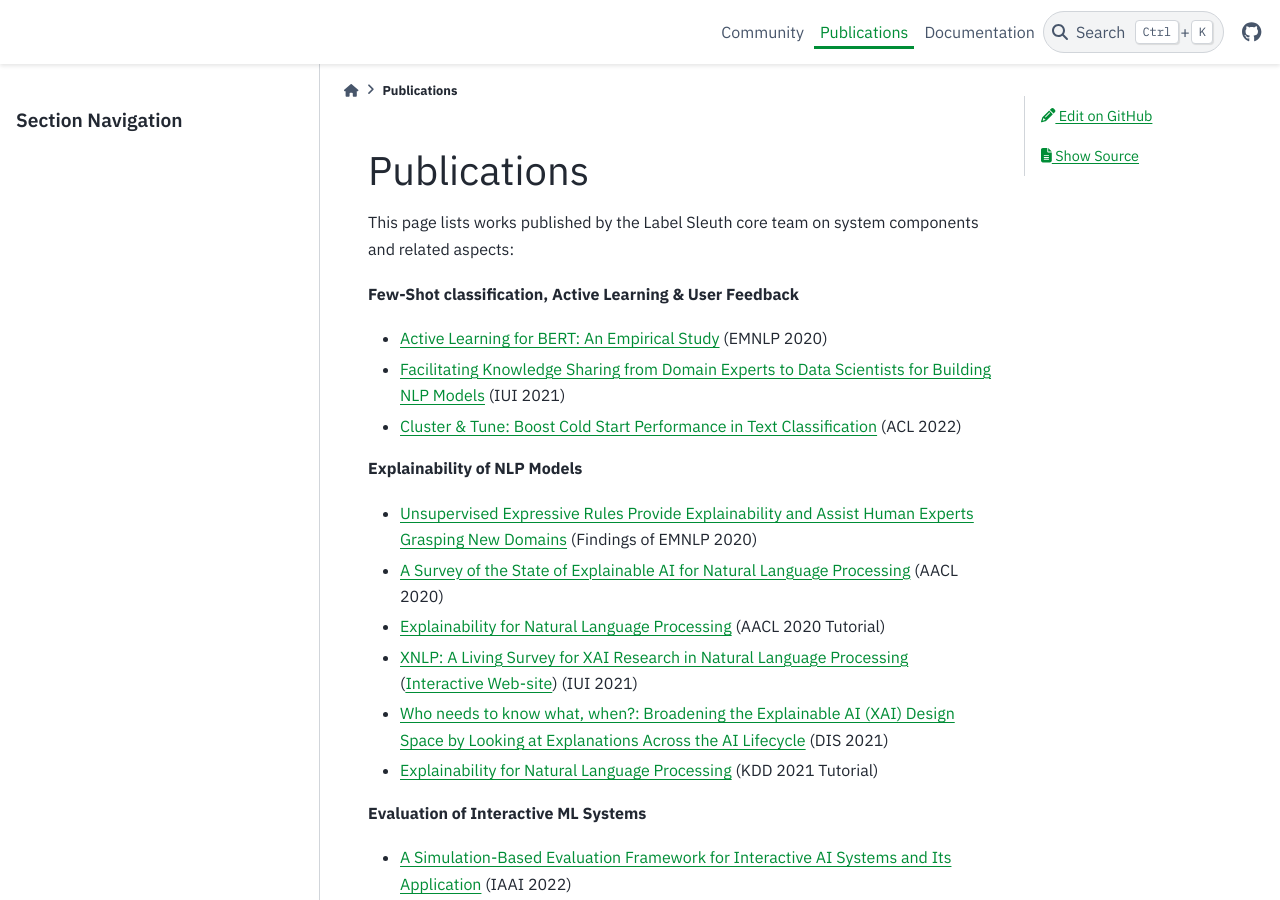
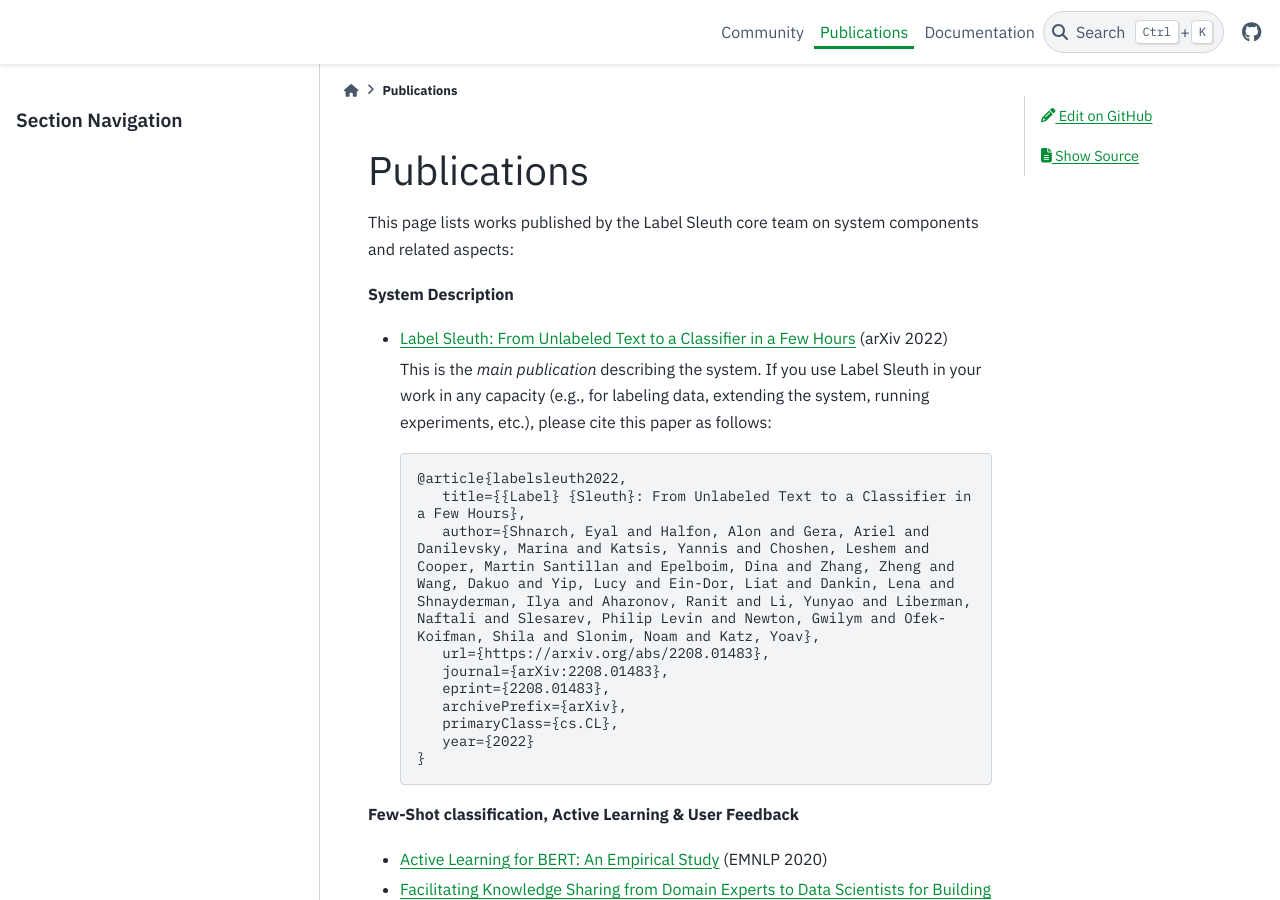
Before and after one commit to label-sleuth/label-sleuth.org, a Sphinx documentation site: the page built from docs/publications.md, in a window 1280 px wide and 900 px high. Built offline with Sphinx 7.4.7 and the PyData theme 0.15.4, drawn with Linux system fonts in a browser that asks for light colours.

Commit message:
Add arXiv publication to publication page

````diff
--- a/docs/publications.md
+++ b/docs/publications.md
@@ -1,6 +1,24 @@
 # Publications
 
 This page lists works published by the Label Sleuth core team on system components and related aspects:
+
+**System Description**
+- [Label Sleuth: From Unlabeled Text to a Classifier in a Few Hours](https://arxiv.org/abs/2208.01483) (arXiv 2022)
+
+   This is the _main publication_ describing the system. If you use Label Sleuth in your work in any capacity (e.g., for labeling data, extending the system, running experiments, etc.), please cite this paper as follows:
+
+   ```text
+   @article{labelsleuth2022,
+      title={{Label} {Sleuth}: From Unlabeled Text to a Classifier in a Few Hours},
+      author={Shnarch, Eyal and Halfon, Alon and Gera, Ariel and Danilevsky, Marina and Katsis, Yannis and Choshen, Leshem and Cooper, Martin Santillan and Epelboim, Dina and Zhang, Zheng and Wang, Dakuo and Yip, Lucy and Ein-Dor, Liat and Dankin, Lena and Shnayderman, Ilya and Aharonov, Ranit and Li, Yunyao and Liberman, Naftali and Slesarev, Philip Levin and Newton, Gwilym and Ofek-Koifman, Shila and Slonim, Noam and Katz, Yoav},
+      url={https://arxiv.org/abs/2208.01483},
+      journal={arXiv:2208.01483},
+      eprint={2208.01483},
+      archivePrefix={arXiv},
+      primaryClass={cs.CL},
+      year={2022}
+   }
+   ```
 
 **Few-Shot classification, Active Learning \& User Feedback**
 - [Active Learning for BERT: An Empirical Study](https://aclanthology.org/2020.emnlp-main.638/) (EMNLP 2020)
````
